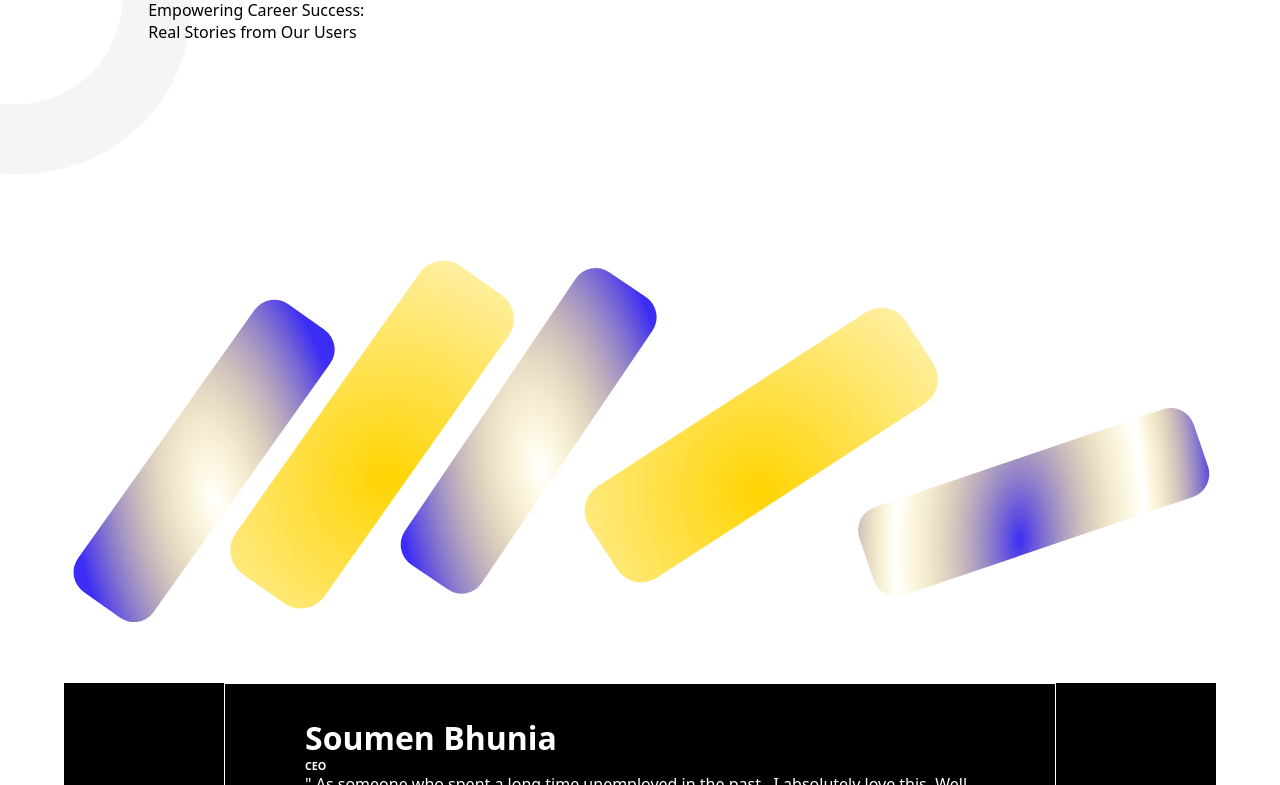
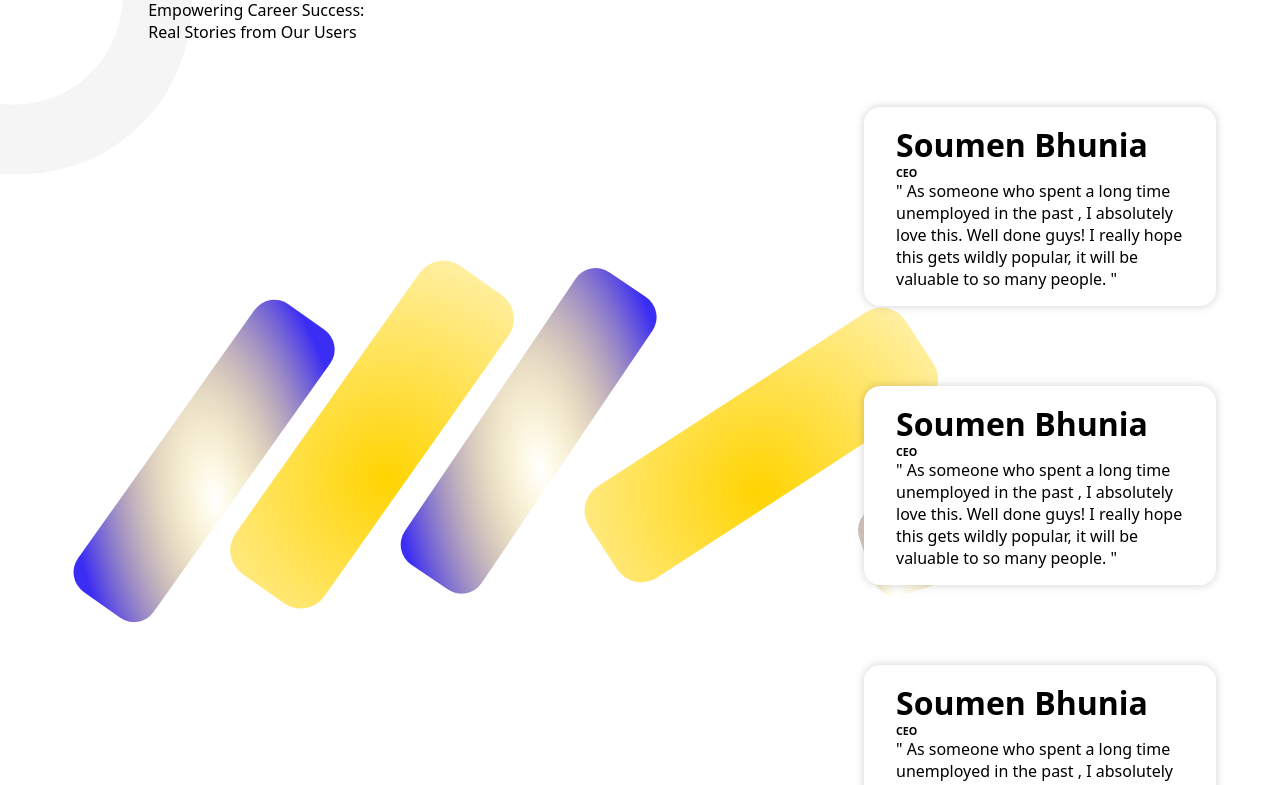
Before and after one commit to soumen974/WorkFolio, a React (Create React App) app: page / in a window 1280 px wide. Shown: the part 855-1640 px from the top of the page. Built offline with nearby package versions, Linux system fonts and the light colour scheme.

Commit message:
section 2 rivew section working on

```diff
--- a/src/Components/Section02.css
+++ b/src/Components/Section02.css
@@ -26,19 +26,27 @@
 }
 .blockOfSqures svg{
     width: 100%;
+    z-index: -1;
 }
 .Reviews-boxs{
-    justify-content: space-between;
-   /* display: grid; */
-   background-color: black;
-   padding: 0rem 10rem;
+    margin-top: -36rem;
+    justify-content: space-evenly;
+   display: grid;
+   /* background-color: black; */
+   padding: 0rem 0rem 0rem 50rem;
    position:relative;
+   gap: 5rem;
 
 
 }
 .Review-box-model{
-   padding: 2rem 5rem;
+   padding: 1rem 2rem;
+    /* color: white; */
+    box-sizing: 0 0 30px black;
+    box-sizing: border-box;
+    background-color: white;
+    border-radius: 1rem;
+    box-sizing: border-box;
+    box-shadow: 0 0 10px rgba(0, 0, 0, 0.185);
 
-    color: white;
-    border: 1px solid white;
 }
```
